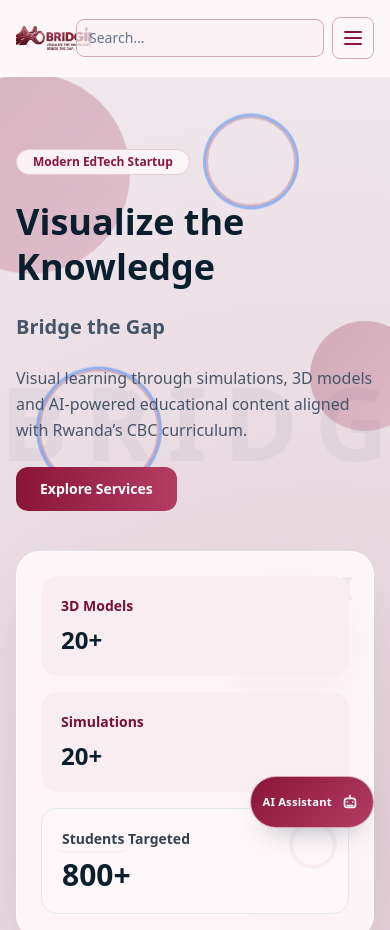
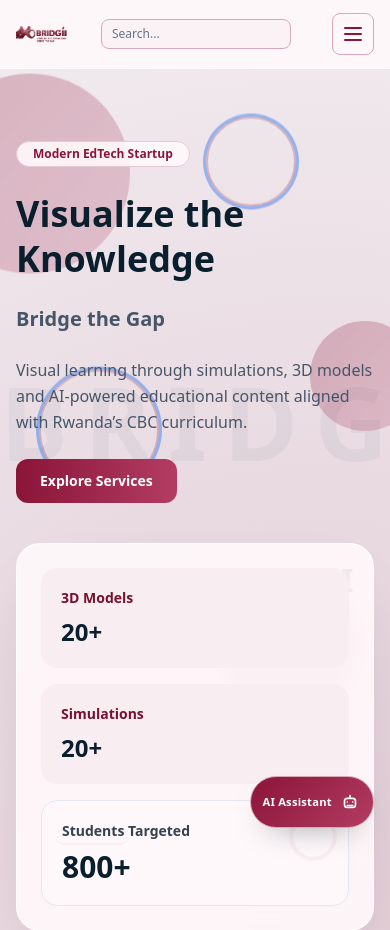
Before and after one commit to Rutagengwa250/bridgii, a website: page bridgii/index.html in a window 390 px wide. Shown: the top 930 px of the page. Drawn offline with nearby package versions, Linux system fonts and the light colour scheme.

Commit message:
Tighten mobile nav search width

```diff
--- a/bridgii/assets/css/style.css
+++ b/bridgii/assets/css/style.css
@@ -319,6 +319,14 @@ body {
   box-shadow: none;
   transform: scale(1.45);
   transform-origin: left center;
+}
+
+@media (max-width: 480px) {
+  .brand-logo {
+    width: 44px;
+    height: 44px;
+    transform: scale(1.15);
+  }
 }
 
 .nav-link.active {
--- a/bridgii/assets/js/script.js
+++ b/bridgii/assets/js/script.js
@@ -190,13 +190,13 @@ function initNavSearch() {
   if (menuButton && !mobileSearchContainer) {
     mobileSearchContainer = document.createElement('div');
     mobileSearchContainer.setAttribute('data-mobile-search-inline', 'true');
-    mobileSearchContainer.className = 'relative mx-2 flex-1 lg:hidden';
+    mobileSearchContainer.className = 'relative mx-2 flex-1 min-w-0 max-w-[190px] sm:max-w-[280px] lg:hidden';
     mobileSearchContainer.innerHTML = `
       <input
         id="mobileSearchInput"
         type="search"
         placeholder="Search..."
-        class="w-full rounded-lg border border-[#d8a8b8] bg-[#f8eef2]/70 px-3 py-2 text-sm text-slate-700 placeholder:text-slate-500 focus:outline-none focus:ring-2 focus:ring-[#c97a96]"
+        class="w-full rounded-lg border border-[#d8a8b8] bg-[#f8eef2]/70 px-2.5 py-1.5 text-xs text-slate-700 placeholder:text-slate-500 focus:outline-none focus:ring-2 focus:ring-[#c97a96] sm:px-3 sm:py-2 sm:text-sm"
         autocomplete="off"
       />
       <div id="mobileSearchResults" class="absolute left-0 top-[calc(100%+0.35rem)] z-50 hidden w-full rounded-lg border border-[#e7c9d4] bg-[#f8eef2]/95 p-2 shadow-lg"></div>
```
